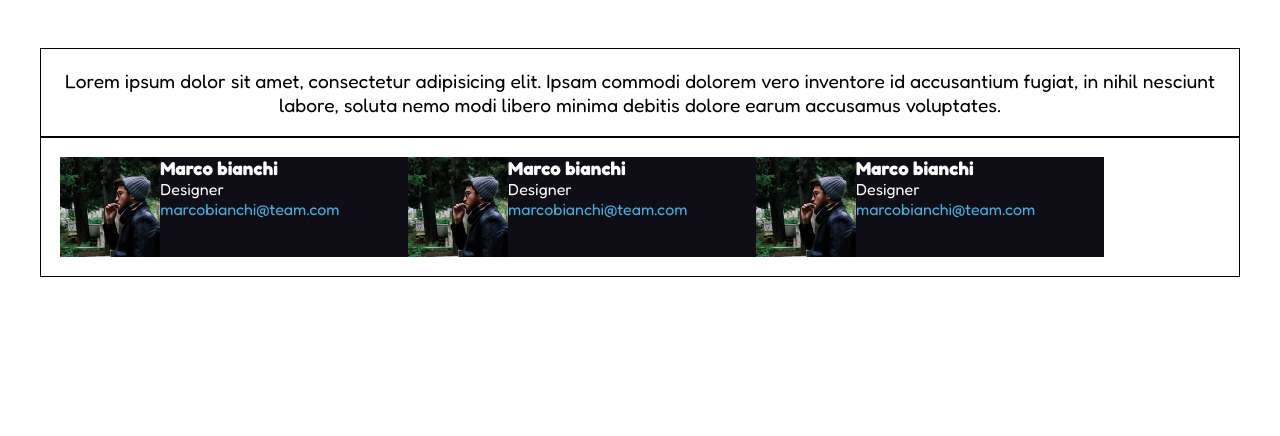
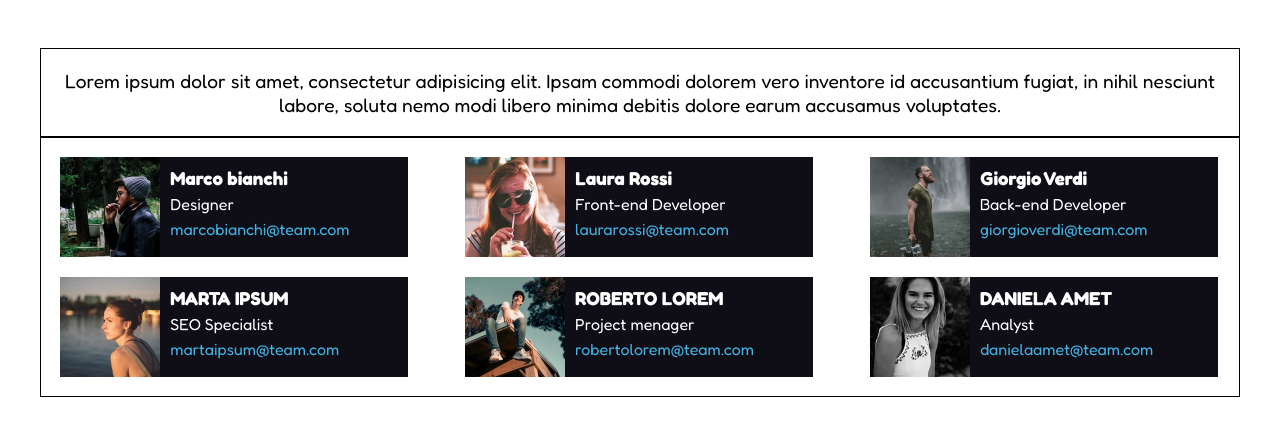
Before and after one commit to MarcoBione/html-css-float-cards, a plain HTML site: page index.html in a window 1280 px wide. Shown: the part 150-586 px from the top of the page. Drawn offline with Linux system fonts and the light colour scheme.

Commit message:
fix space between cards and info index + css

```diff
--- a/index.html
+++ b/index.html
@@ -40,6 +40,9 @@
         <!-- main page container -->
         <div class="main-container format-cards clearfix debug">
 
+            <!-- line1 -->
+            <section class="line clearfix">
+
                 <!-- sections cards -->
                 <section class="card floatleft">
 
@@ -57,15 +60,15 @@
                 <!-- /sections cards -->
 
                 <!-- sections cards -->
-                <section class="card floatleft">
+                <section class="card floatleft center">
 
-                    <img class="floatleft" src="./assets/img/male1.png" alt="male-profile-1">
+                    <img class="floatleft" src="./assets/img/female1.png" alt="female-profile-1">
 
                     <!-- info card -->
                     <section class="info">
-                        <h3 class="name">Marco bianchi</h3>
-                        <p class="job">Designer</p>
-                        <a href="mailto:**">marcobianchi@team.com</a>
+                        <h3 class="name">Laura Rossi</h3>
+                        <p class="job">Front-end Developer</p>
+                        <a href="mailto:**">laurarossi@team.com</a>
                     </section>
                     <!-- /info card -->
                 </section>
@@ -74,17 +77,70 @@
                 <!-- sections cards -->
                 <section class="card floatleft">
 
-                    <img class="floatleft" src="./assets/img/male1.png" alt="male-profile-1">
+                    <img class="floatleft" src="./assets/img/male2.png" alt="male-profile-2">
 
                     <!-- info card -->
                     <section class="info">
-                        <h3 class="name">Marco bianchi</h3>
-                        <p class="job">Designer</p>
-                        <a href="mailto:**">marcobianchi@team.com</a>
+                        <h3 class="name">Giorgio Verdi</h3>
+                        <p class="job">Back-end Developer</p>
+                        <a href="mailto:**">giorgioverdi@team.com</a>
                     </section>
                     <!-- /info card -->
                 </section>
                 <!-- /sections cards -->
+            </section>
+            <!-- /line2 -->
+
+            <!-- line2 -->
+            <section class="line2 clearfix">
+                <!-- sections cards -->
+                <section class="card floatleft">
+
+                    <img class="floatleft" src="./assets/img/female2.png" alt="female-profile-2">
+
+                    <!-- info card -->
+                    <section class="info">
+                        <h3 class="name">MARTA IPSUM</h3>
+                        <p class="job">SEO Specialist</p>
+                        <a href="mailto:**">martaipsum@team.com</a>
+                    </section>
+                    <!-- /info card -->
+
+                </section>
+                <!-- /sections cards -->
+
+                <!-- sections cards -->
+                <section class="card floatleft center">
+
+                    <img class="floatleft" src="./assets/img/male3.png" alt="male-profile-3">
+
+                    <!-- info card -->
+                    <section class="info">
+                        <h3 class="name">ROBERTO LOREM</h3>
+                        <p class="job">Project menager</p>
+                        <a href="mailto:**">robertolorem@team.com</a>
+                    </section>
+                    <!-- /info card -->
+                </section>
+                <!-- /sections cards -->
+
+                <!-- sections cards -->
+                <section class="card floatleft">
+
+                    <img class="floatleft" src="./assets/img/female3.png" alt="female-profile-3">
+
+                    <!-- info card -->
+                    <section class="info">
+                        <h3 class="name">DANIELA AMET</h3>
+                        <p class="job">Analyst</p>
+                        <a href="mailto:**">danielaamet@team.com</a>
+                    </section>
+                    <!-- /info card -->
+                </section>
+                <!-- /sections cards -->
+
+            </section>
+            <!-- /line2 -->
 
         </div>
         <!-- /main page container -->
--- a/style.css
+++ b/style.css
@@ -42,6 +42,10 @@
     float: left;
 }
 
+.floaright{
+    float: right;
+}
+
 .clearfix::after{
     content:"";
     display: block;
@@ -72,10 +76,16 @@
 
 /* ===MAIN PAGE=== */
 
-
+.line2{
+    margin-top: 20px;
+}
 /* CARDS */
 .card{
     width: 30%;
+}
+
+.center{
+    margin:0 57px 0 57px;
 }
 
 img{
@@ -85,19 +95,24 @@ img{
 .info{
     height: 100px;
     background-color: var(--bgcards);
+    padding: 10px;
 }
+
 
 .name{
     font-weight: 700;
     color: var(--cards-text);
+    margin-left: 100px;
 }
 .job{
     font-weight: 400;
     color: var(--cards-text);
+    margin: 5px 0px 5px 100px;
 }
 section > a{
     text-decoration: none;
     color: var(--links);
+    margin-left: 10px;
 }
 
 
```
